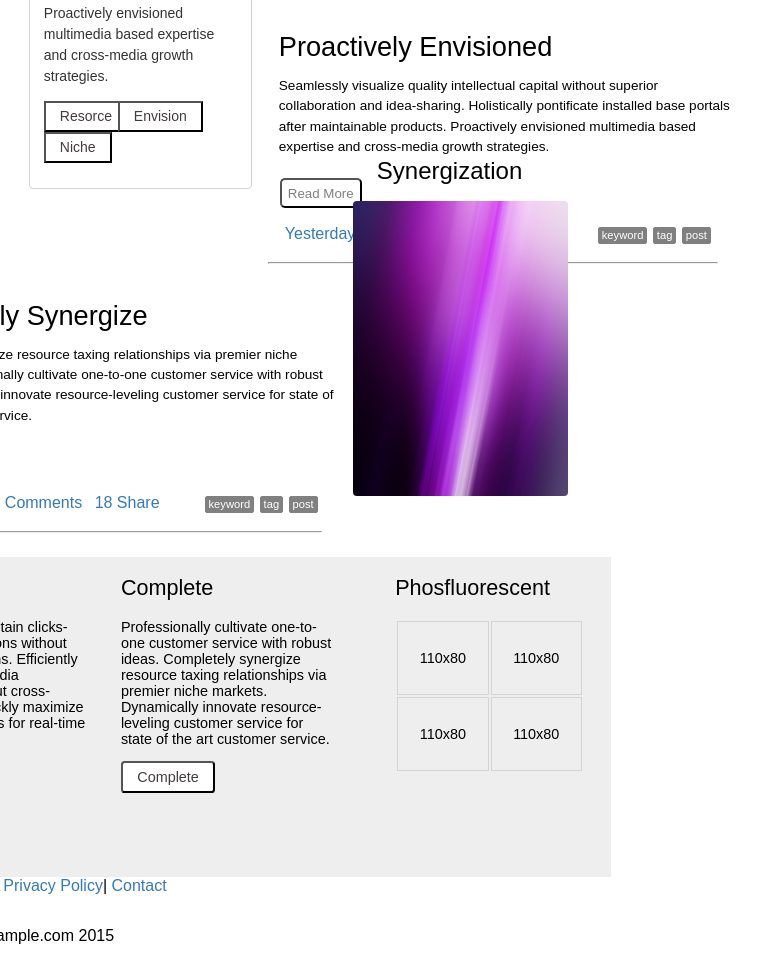
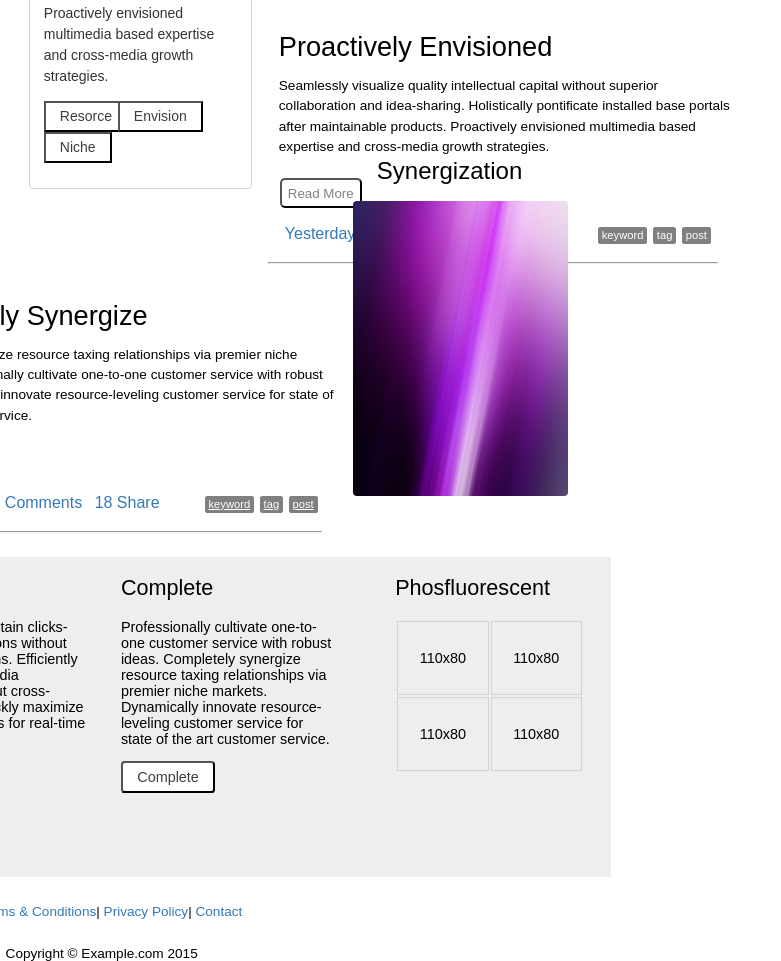
Before and after one commit to Hasnainkhankqs/Templete-assigment, a plain HTML site: page Index.html in a window 1280 px wide. Shown: the part 593-1554 px from the top of the page, without its empty margins (0-781 px from the left). Drawn offline with Linux system fonts and the light colour scheme.

Commit message:
tow steps back to complete

```diff
--- a/Index.html
+++ b/Index.html
@@ -225,11 +225,12 @@
         </table>
         </span>
         </div>
-        <footer>
-            <span class="margin-top"><a href="#" class="footer">Terms & Conditions</a></span>|
+        <!--Third area completed-->
+        <div class="margin-top">
+            <span ><a href="#" class="footer">Terms & Conditions</a></span>|
             <span> <a href="#" class="footer">Privacy Policy</a></span>|
             <span><a href="#" class="footer">Contact</a></span>
+        <div>
             <div class="Copyright">Copyright © Example.com 2015</div>
-        </footer>
 </body>
 </html>
--- a/Style.css
+++ b/Style.css
@@ -561,6 +561,7 @@ td:hover{
     border: 0.0625em solid cornflowerblue;
 
 }
+/*Third area completed*/
 .footer:visited{
 color:#337ab7;
 }
@@ -573,3 +574,14 @@ color:#337ab7;
 .Copyright{
     margin:2em;
 }
+.margin-top{
+    /*margin-top:1em;*/
+    margin-left:9em;
+    font-size: 0.85em;
+    position: relative;
+    top:2em;
+}
+tag ,tag-2 ,.tag-3 ,a:hover{
+text-decoration: underline;
+color:#12558e;
+}
```
